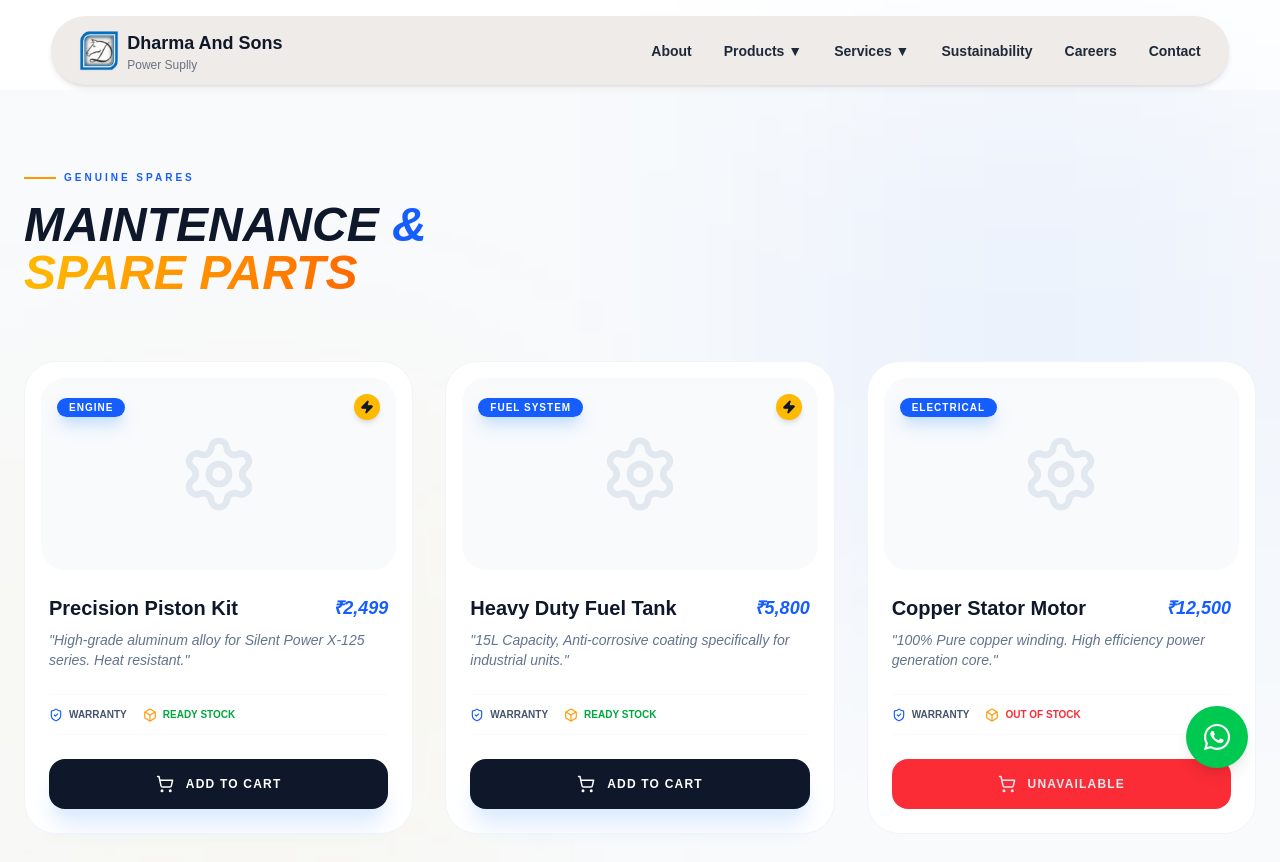
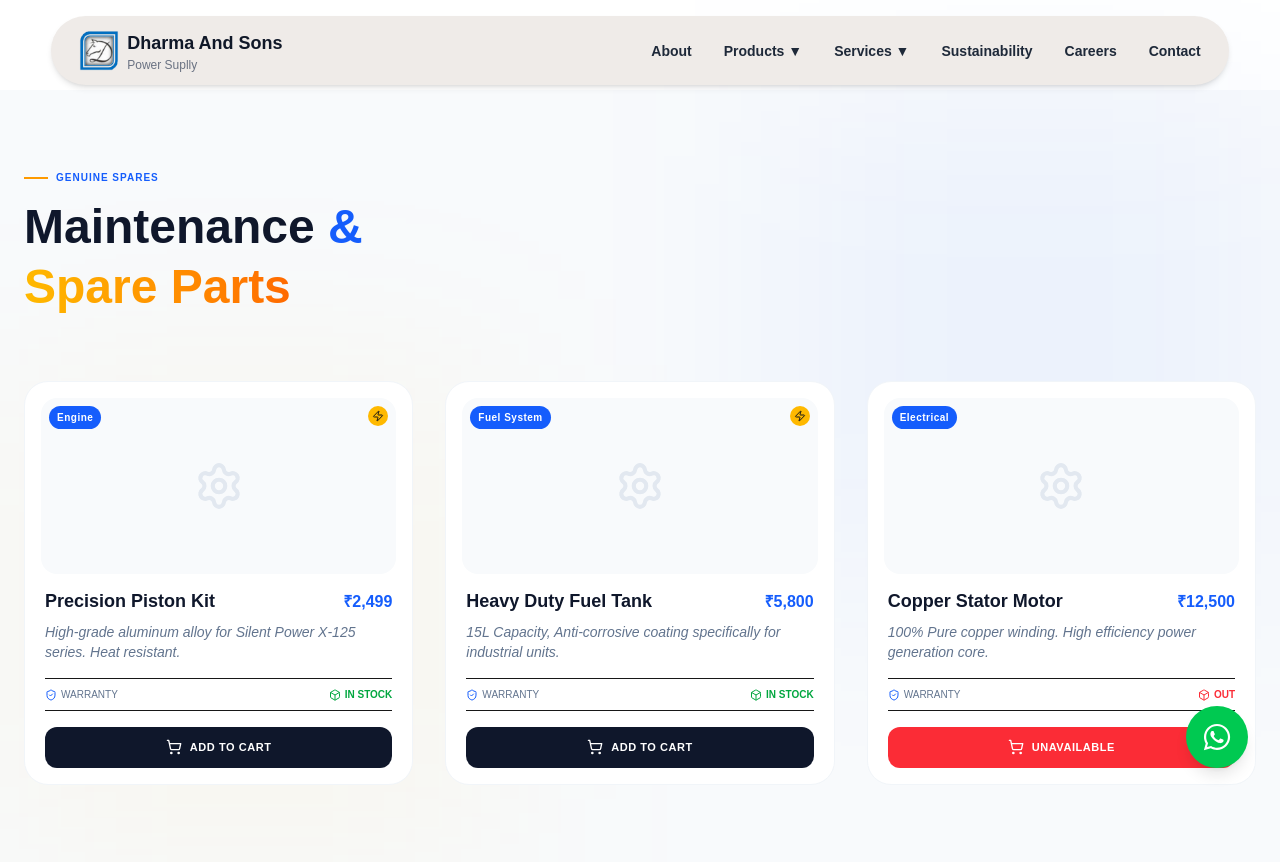
Before and after one commit to Nimit78/DharmaAndSonsPowerSupply, a Next.js app in the folder DharmaAndSonsPowerSupply/frontend/: page /products in a window 1280 px wide. Shown: the top 862 px of the page. Built offline with nearby package versions, Linux system fonts and the light colour scheme.

Commit message:
Update page.tsx

```diff
--- a/DharmaAndSonsPowerSupply/frontend/app/products/page.tsx
+++ b/DharmaAndSonsPowerSupply/frontend/app/products/page.tsx
@@ -8,7 +8,6 @@ import {
     ArrowRight,
     Box,
     Zap,
-    CheckCircle2
 } from "lucide-react";
 
 const partsList = [
@@ -39,7 +38,7 @@ const partsList = [
 ];
 
 type partsType = {
-    id: Number,
+    id: number,
     name: string,
     price: string,
     category: string,
@@ -47,79 +46,79 @@ type partsType = {
     stock: boolean
 }
 
-type propsType = {
-    part: partsType
-}
-
-const PartCard = ({ part }: propsType) => {
+const PartCard = ({ part }: { part: partsType }) => {
     return (
         <motion.div
             initial={{ opacity: 0, y: 20 }}
             whileInView={{ opacity: 1, y: 0 }}
             viewport={{ once: true }}
-            className="group relative bg-white dark:bg-slate-900 rounded-[2rem] border border-slate-100 dark:border-slate-800 p-4 transition-all duration-500 hover:shadow-[0_20px_50px_rgba(37,99,235,0.1)]"
+            className="group relative bg-white dark:bg-slate-900
+            rounded-3xl border border-slate-100 dark:border-slate-800
+            p-3 sm:p-4 transition-all duration-500 hover:shadow-xl"
         >
-            {/* Icon/Image Area */}
-            <div className="relative h-48 w-full overflow-hidden rounded-[1.5rem] bg-slate-50 dark:bg-slate-800/50 flex items-center justify-center">
-                {/* Animated Background Element */}
+            {/* Image/Icon */}
+            <div className="relative h-36 sm:h-44 w-full overflow-hidden
+            rounded-2xl bg-slate-50 dark:bg-slate-800/50 flex items-center justify-center">
+
                 <div className="absolute inset-0 bg-gradient-to-br from-blue-600/5 to-transparent opacity-0 group-hover:opacity-100 transition-opacity duration-500" />
 
                 <Settings
-                    size={80}
                     className="text-slate-200 dark:text-slate-700 group-hover:text-blue-600 group-hover:rotate-90 transition-all duration-700"
+                    size={50}
                 />
 
-                <div className="absolute top-4 left-4">
-                    <span className="bg-blue-600 text-white px-3 py-1 rounded-full text-[10px] font-black uppercase tracking-widest shadow-lg shadow-blue-200">
-                        {part.category}
-                    </span>
-                </div>
+                <span className="absolute top-2 left-2 text-[9px] sm:text-[10px] bg-blue-600 text-white px-2 py-1 rounded-full font-bold tracking-wider">
+                    {part.category}
+                </span>
 
                 {part.stock && (
-                    <div className="absolute top-4 right-4 bg-amber-400 p-1.5 rounded-full text-slate-900 shadow-md">
-                        <Zap size={14} fill="currentColor" />
+                    <div className="absolute top-2 right-2 bg-amber-400 p-1 rounded-full">
+                        <Zap size={12} />
                     </div>
                 )}
             </div>
 
             {/* Content */}
-            <div className="mt-6 px-2 pb-2">
-                <div className="flex justify-between items-start mb-2">
-                    <h3 className="text-xl font-black text-slate-900 dark:text-white group-hover:text-blue-600 transition-colors">
+            <div className="mt-4 px-1">
+                <div className="flex justify-between items-start gap-2">
+                    <h3 className="text-base sm:text-lg font-black text-slate-900 dark:text-white leading-tight">
                         {part.name}
                     </h3>
-                    <p className="text-blue-600 font-black text-lg italic">₹{part.price}</p>
+                    <p className="text-blue-600 font-bold text-sm sm:text-base">
+                        ₹{part.price}
+                    </p>
                 </div>
 
-                <p className="text-slate-500 dark:text-slate-400 text-sm mb-6 line-clamp-2 italic">
-                    "{part.desc}"
+                <p className="text-slate-500 text-xs sm:text-sm mt-2 line-clamp-2 italic">
+                    {part.desc}
                 </p>
 
-                {/* Features Info */}
-                <div className="flex items-center gap-4 mb-6 border-y border-slate-50 dark:border-slate-800 py-3">
-                    <div className="flex items-center gap-1.5 text-[10px] font-bold text-slate-600 dark:text-slate-400">
-                        <ShieldCheck size={14} className="text-blue-600" />
-                        <span>WARRANTY</span>
+                {/* Info */}
+                <div className="flex justify-between items-center text-[10px] mt-4 border-y py-2">
+                    <div className="flex items-center gap-1 text-slate-500">
+                        <ShieldCheck size={12} className="text-blue-600" />
+                        WARRANTY
                     </div>
-                    <div className="flex items-center gap-1.5 text-[10px] font-bold text-slate-600 dark:text-slate-400">
-                        <Box size={14} className="text-amber-500" />
-                        <span className={part.stock ? "text-green-600" : "text-red-500"}>
-                            {part.stock ? "READY STOCK" : "OUT OF STOCK"}
-                        </span>
+
+                    <div className={`flex items-center gap-1 font-bold ${
+                        part.stock ? "text-green-600" : "text-red-500"
+                    }`}>
+                        <Box size={12} />
+                        {part.stock ? "IN STOCK" : "OUT"}
                     </div>
                 </div>
 
-                {/* Action Button */}
+                {/* Button */}
                 <button
                     disabled={!part.stock}
-                    className={`w-full group/btn relative flex items-center justify-center gap-3 py-4 rounded-2xl font-black text-xs tracking-widest transition-all
-            ${part.stock
-                            ? "bg-slate-900 dark:bg-blue-600 text-white hover:bg-blue-700 dark:hover:bg-blue-500 shadow-xl shadow-blue-100 dark:shadow-none"
-                            : "bg-red-500 text-slate-200 cursor-not-allowed"}`}
+                    className={`w-full mt-4 flex items-center justify-center gap-2
+                    py-3 rounded-xl text-[11px] font-bold tracking-wider transition-all
+                    ${part.stock
+                        ? "bg-slate-900 text-white hover:bg-blue-600"
+                        : "bg-red-500 text-white cursor-not-allowed"}`}
                 >
-                    <ShoppingCart size={18} className={part.stock ? "group-hover/btn:-translate-y-1 transition-transform" : ""} />
+                    <ShoppingCart size={16} />
                     {part.stock ? "ADD TO CART" : "UNAVAILABLE"}
-                    <ArrowRight size={14} className="absolute right-6 opacity-0 group-hover/btn:opacity-100 group-hover/btn:translate-x-2 transition-all" />
                 </button>
             </div>
         </motion.div>
@@ -128,28 +127,33 @@ const PartCard = ({ part }: propsType) => {
 
 const GeneratorPartsPage = () => {
     return (
-        <section className="relative py-20 bg-slate-50 dark:bg-[#020617]">
-            {/* Background Orbs (As per your theme) */}
-            <div className="absolute top-0 right-0 w-[500px] h-[500px] bg-blue-600/5 blur-[120px] pointer-events-none" />
-            <div className="absolute bottom-0 left-0 w-[500px] h-[500px] bg-amber-400/5 blur-[120px] pointer-events-none" />
+        <section className="relative py-12 sm:py-20 bg-slate-50 dark:bg-[#020617]">
 
-            <div className="container mx-auto px-6 relative z-10">
-                <div className="mb-16">
-                    <div className="flex items-center gap-2 mb-4">
-                        <span className="w-8 h-[2px] bg-amber-500"></span>
-                        <span className="text-blue-600 font-black uppercase tracking-[0.3em] text-[10px]">
-                            Genuine Spares
+            {/* Background */}
+            <div className="absolute top-0 right-0 w-72 sm:w-[500px] h-72 sm:h-[500px] bg-blue-600/5 blur-[100px]" />
+            <div className="absolute bottom-0 left-0 w-72 sm:w-[500px] h-72 sm:h-[500px] bg-amber-400/5 blur-[100px]" />
+
+            <div className="container mx-auto px-4 sm:px-6 relative z-10">
+
+                {/* Heading */}
+                <div className="mb-10 sm:mb-16">
+                    <div className="flex items-center gap-2 mb-3">
+                        <span className="w-6 h-[2px] bg-amber-500"></span>
+                        <span className="text-blue-600 font-bold tracking-widest text-[10px]">
+                            GENUINE SPARES
                         </span>
                     </div>
-                    <h2 className="text-4xl md:text-5xl font-black text-slate-900 dark:text-white uppercase italic">
-                        Maintenance <span className="text-blue-600">&</span> <br />
+
+                    <h2 className="text-2xl sm:text-4xl md:text-5xl font-black text-slate-900 dark:text-white leading-tight">
+                        Maintenance <span className="text-blue-600">&</span><br />
                         <span className="text-transparent bg-clip-text bg-gradient-to-r from-amber-400 to-orange-500">
                             Spare Parts
                         </span>
                     </h2>
                 </div>
 
-                <div className="grid grid-cols-1 md:grid-cols-2 lg:grid-cols-3 gap-8">
+                {/* Grid */}
+                <div className="grid grid-cols-1 sm:grid-cols-2 lg:grid-cols-3 gap-5 sm:gap-8">
                     {partsList.map((part) => (
                         <PartCard key={part.id} part={part} />
                     ))}
```
